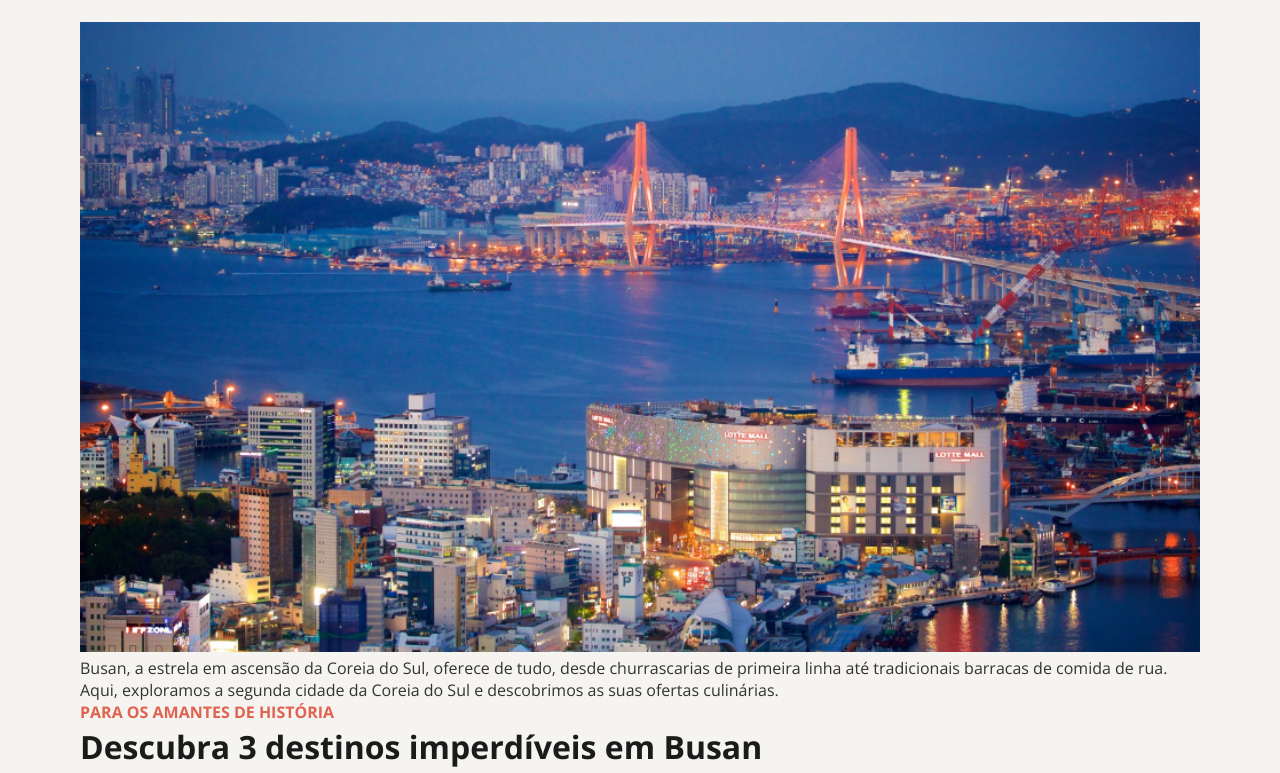
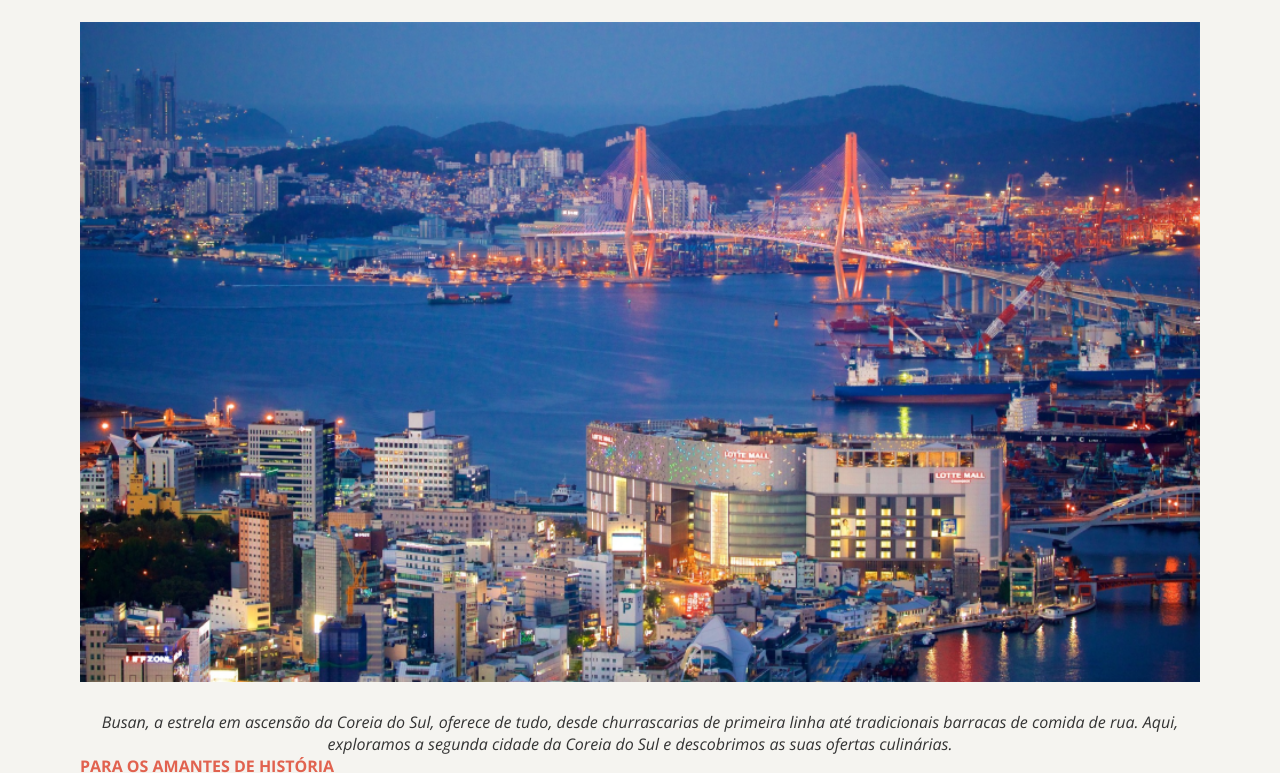
Before and after one commit to marifernandes12/locais-turisticos1, a plain HTML site: page index.html in a window 1280 px wide. Shown: the part 189-962 px from the top of the page. Drawn offline with nearby package versions, Linux system fonts and the light colour scheme.

Commit message:
criação do arquivo page.css e estilização do header

```diff
--- a/style.css
+++ b/style.css
@@ -1,2 +1,3 @@
 @import "./styles/global.css";
 @import "./styles/root.css";
+@import "./styles/page.css";
--- a/styles/page.css
+++ b/styles/page.css
@@ -0,0 +1,16 @@
+#page {
+    max-width: 1120px;
+    margin-inline: auto;
+}
+header {
+
+    img{
+        border: 2.8rem;
+        margin-bottom: 2.4rem;
+        height: 66rem;
+    }
+    p{
+        font-style: italic;
+        text-align: center;
+    }
+}
```
